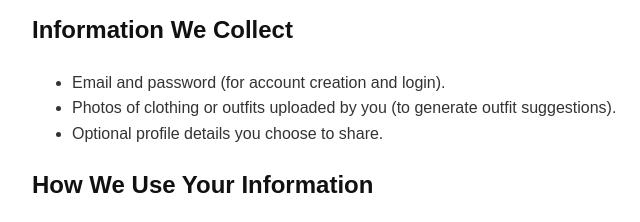
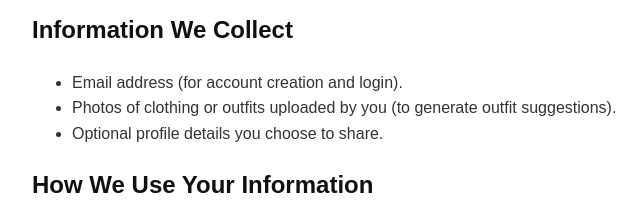
Before and after one commit to mstogianni/styleup-privacy, a plain HTML site: page index.html in a window 1280 px wide. Shown: the part 214-436 px from the top of the page, 208-848 px from the left. Drawn offline with Linux system fonts and the light colour scheme.

Commit message:
Update index.html

```diff
--- a/index.html
+++ b/index.html
@@ -26,7 +26,7 @@
 
   <h2>Information We Collect</h2>
   <ul>
-    <li>Email and password (for account creation and login).</li>
+    <li>Email address (for account creation and login).</li>
     <li>Photos of clothing or outfits uploaded by you (to generate outfit suggestions).</li>
     <li>Optional profile details you choose to share.</li>
   </ul>
```
